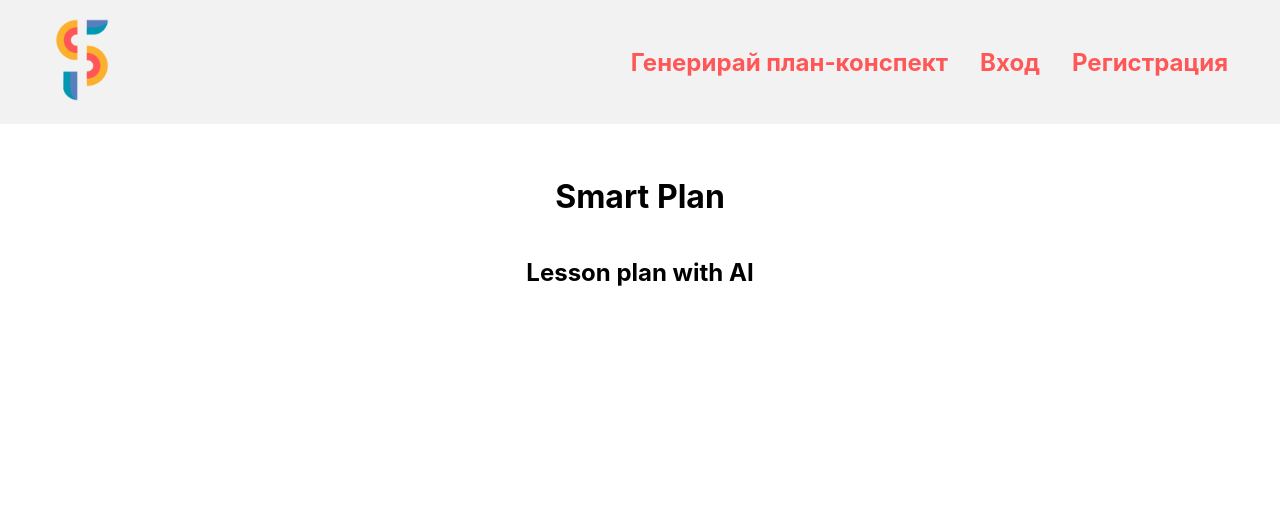
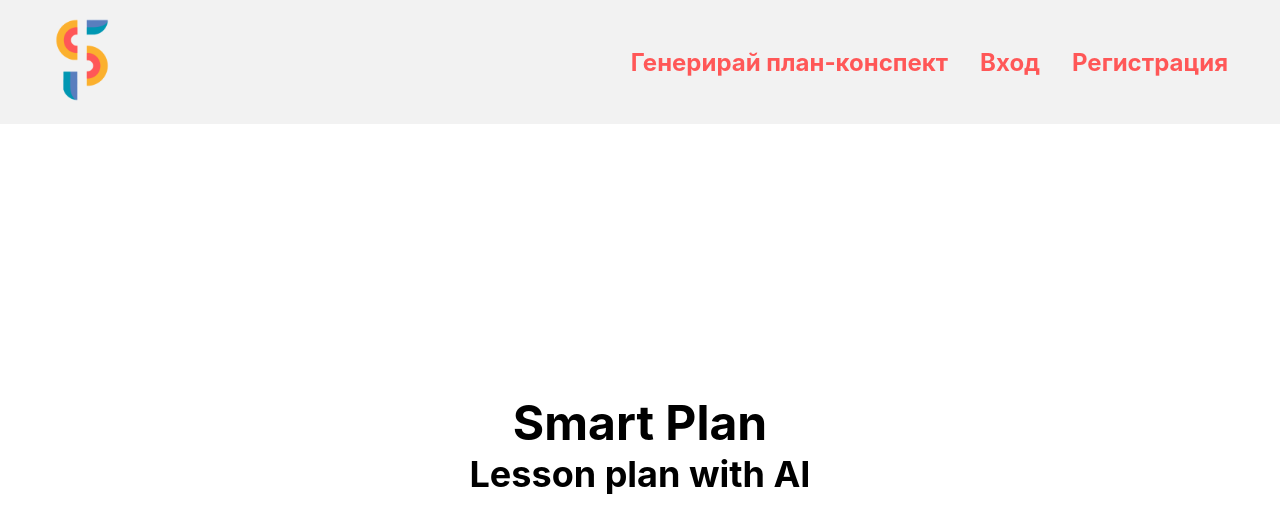
Before and after one commit to renetaBoneva/Front-end---Lesson-plan-app, a React (Create React App) app: page / in a window 1280 px wide. Shown: the top 532 px of the page. Built offline with nearby package versions, Linux system fonts and the light colour scheme.

Commit message:
Working on css

```diff
--- a/src/App.css
+++ b/src/App.css
@@ -1,8 +1,43 @@
+
+
+/*---------------
+General
+---------------*/
+* {
+    margin: 0;
+    padding: 0;
+    box-sizing: border-box;
+}
+
+main,
+#root {
+    width: 100%;
+}
+
+body {
+    display: flex;
+    flex-direction: column;
+    flex-wrap: wrap;
+    align-items: center;
+    overflow-x: hidden;
+}
+
 #contentWrapper {
     display: flex;
     flex-direction: column;
     align-items: center;
     justify-content: center;
+    min-height: 80vh;
+
+    font-size: 24px;
+}
+
+.wrapper {
+    max-width: 1896px;
+    display: flex;
+    flex-direction: column;
+    justify-content: center;
+    align-items: center;
     padding: 2em;
 }
 
@@ -26,7 +61,13 @@
     border-radius: 10px;
 }
 
-.errP{
+.errP {
     color: red;
     margin: 0;
 }
+
+@media (min-width: 1896px) {
+    #contentWrapper {
+        min-height: 90vh;
+    }
+}
```
